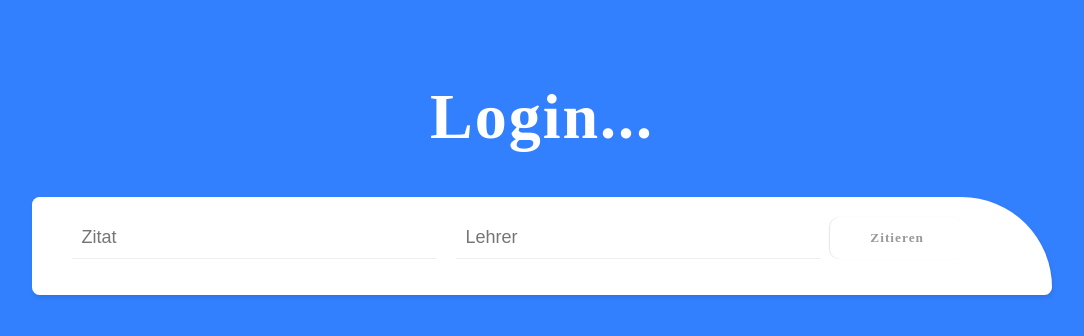
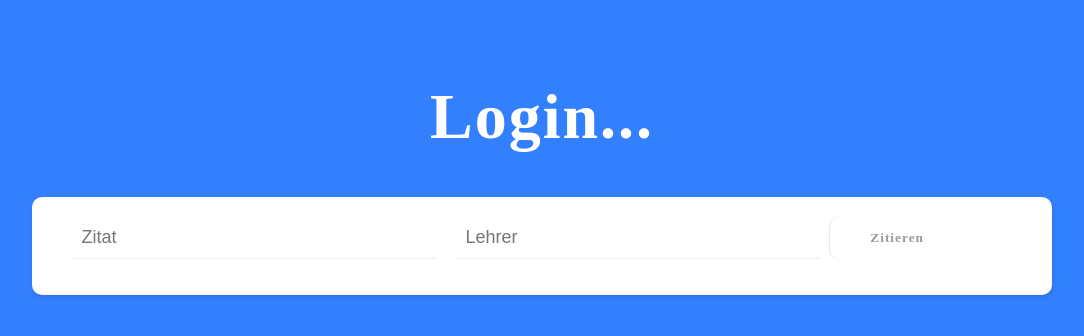
Before and after one commit to Niehaus1301/bti-zitate, a plain HTML site: page public/index.html in a window 1280 px wide. Shown: the whole page, without its empty margins (98-1182 px from the left). Drawn offline with Linux system fonts and the light colour scheme; no server answers.

```diff
--- a/public/style.css
+++ b/public/style.css
@@ -16,7 +16,7 @@
     max-width: 960px;
     margin: 30px auto;
     padding:  20px 30px;
-    border-radius: 10px 120px 10px 10px;
+    border-radius: 10px 10px 10px 10px;
     box-shadow: 1px 3px 5px rgba(0,0,0,0.1)
 }
 
```
